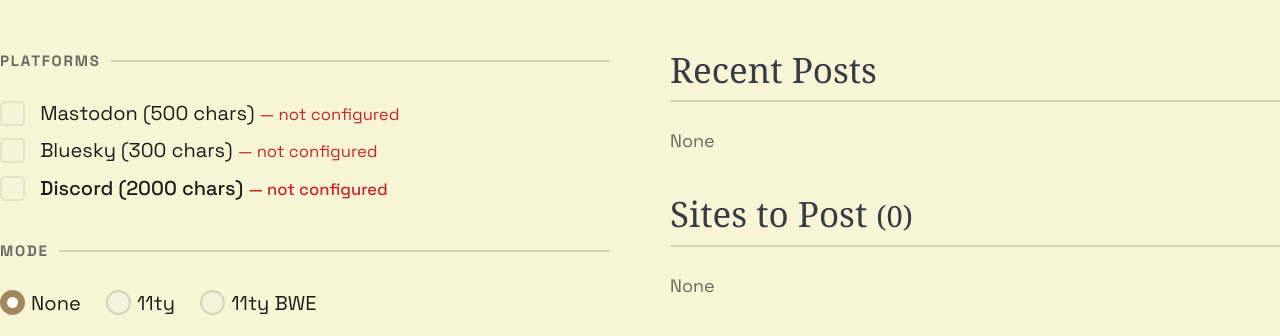
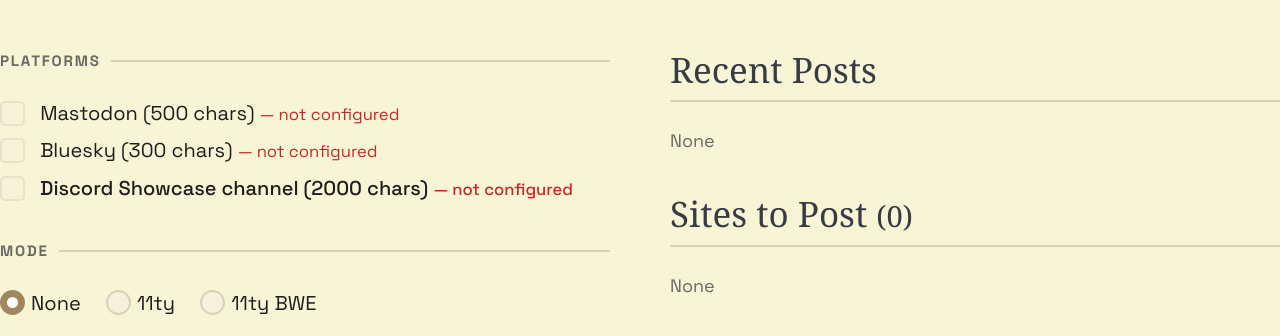
Before and after one commit to bobmonsour/social-posting, a Flask app: page / in a window 1280 px wide. Shown: the part 168-504 px from the top of the page. Run offline with Flask 3, Linux system fonts and the light colour scheme; some libraries are stand-ins or nearby versions; some web fonts are replaced.

Commit message:
Add Discord BWE prefix and rename platform to Discord Showcase channel
Add "Built with Eleventy: " prefix for Discord in 11ty-bwe mode and
update all user-facing Discord labels to "Discord Showcase channel".

Co-Authored-By: Claude Opus 4.6 <noreply@anthropic.com>

```diff
--- a/modes.py
+++ b/modes.py
@@ -13,6 +13,7 @@ MODES = {
         "prefixes": {
             "mastodon": "Built with Eleventy: ",
             "bluesky": "Built with Eleventy: ",
+            "discord": "Built with Eleventy: ",
         },
         "suffixes": {
             "mastodon": "\n\n#11ty @11ty@neighborhood.11ty.dev",
--- a/templates/compose.html
+++ b/templates/compose.html
@@ -25,7 +25,7 @@
         <label>
             <input type="checkbox" name="platforms" value="discord" id="cb-discord"
                    {% if not discord_available %}disabled{% endif %}>
-            Discord (2000 chars){% if not discord_available %} <small class="not-configured">— not configured</small>{% endif %}
+            Discord Showcase channel (2000 chars){% if not discord_available %} <small class="not-configured">— not configured</small>{% endif %}
         </label>
     </fieldset>
 
@@ -68,7 +68,7 @@
     </fieldset>
 
     <fieldset id="cw-discord-section" class="platform-section" hidden>
-        <legend>Content Warning (Discord)</legend>
+        <legend>Content Warning (Discord Showcase channel)</legend>
         <label><input type="radio" name="cw_discord" value="" {% if not draft or not draft.cw_discord %}checked{% endif %}> None</label>
         <label><input type="radio" name="cw_discord" value="Spoiler" {% if draft and draft.cw_discord == 'Spoiler' %}checked{% endif %}> Spoiler</label>
     </fieldset>
@@ -81,7 +81,7 @@
         <div id="char-counters" class="char-counters">
             <span id="counter-mastodon" class="counter" hidden>Mastodon: <span class="count">0</span>/500</span>
             <span id="counter-bluesky" class="counter" hidden>Bluesky: <span class="count">0</span>/300</span>
-            <span id="counter-discord" class="counter" hidden>Discord: <span class="count">0</span>/2000</span>
+            <span id="counter-discord" class="counter" hidden>Discord Showcase channel: <span class="count">0</span>/2000</span>
         </div>
     </fieldset>
 
@@ -106,11 +106,11 @@
             </div>
         </div>
         <div class="platform-text-group">
-            <label class="platform-text-label" for="text-discord">Discord</label>
+            <label class="platform-text-label" for="text-discord">Discord Showcase channel</label>
             <textarea name="text_discord" id="text-discord" rows="5"
-                      placeholder="Discord text">{{ draft.platform_texts.discord if draft and draft.platform_texts else '' }}</textarea>
+                      placeholder="Discord Showcase channel text">{{ draft.platform_texts.discord if draft and draft.platform_texts else '' }}</textarea>
             <div class="char-counters">
-                <span id="counter-discord-mode" class="counter">Discord: <span class="count">0</span>/2000</span>
+                <span id="counter-discord-mode" class="counter">Discord Showcase channel: <span class="count">0</span>/2000</span>
             </div>
         </div>
     </fieldset>
@@ -129,7 +129,7 @@
                 <div class="preview-panel-body" id="preview-bluesky"></div>
             </div>
             <div class="preview-panel">
-                <div class="preview-panel-header">Discord</div>
+                <div class="preview-panel-header">Discord Showcase channel</div>
                 <div class="preview-panel-body" id="preview-discord"></div>
             </div>
         </div>
```
